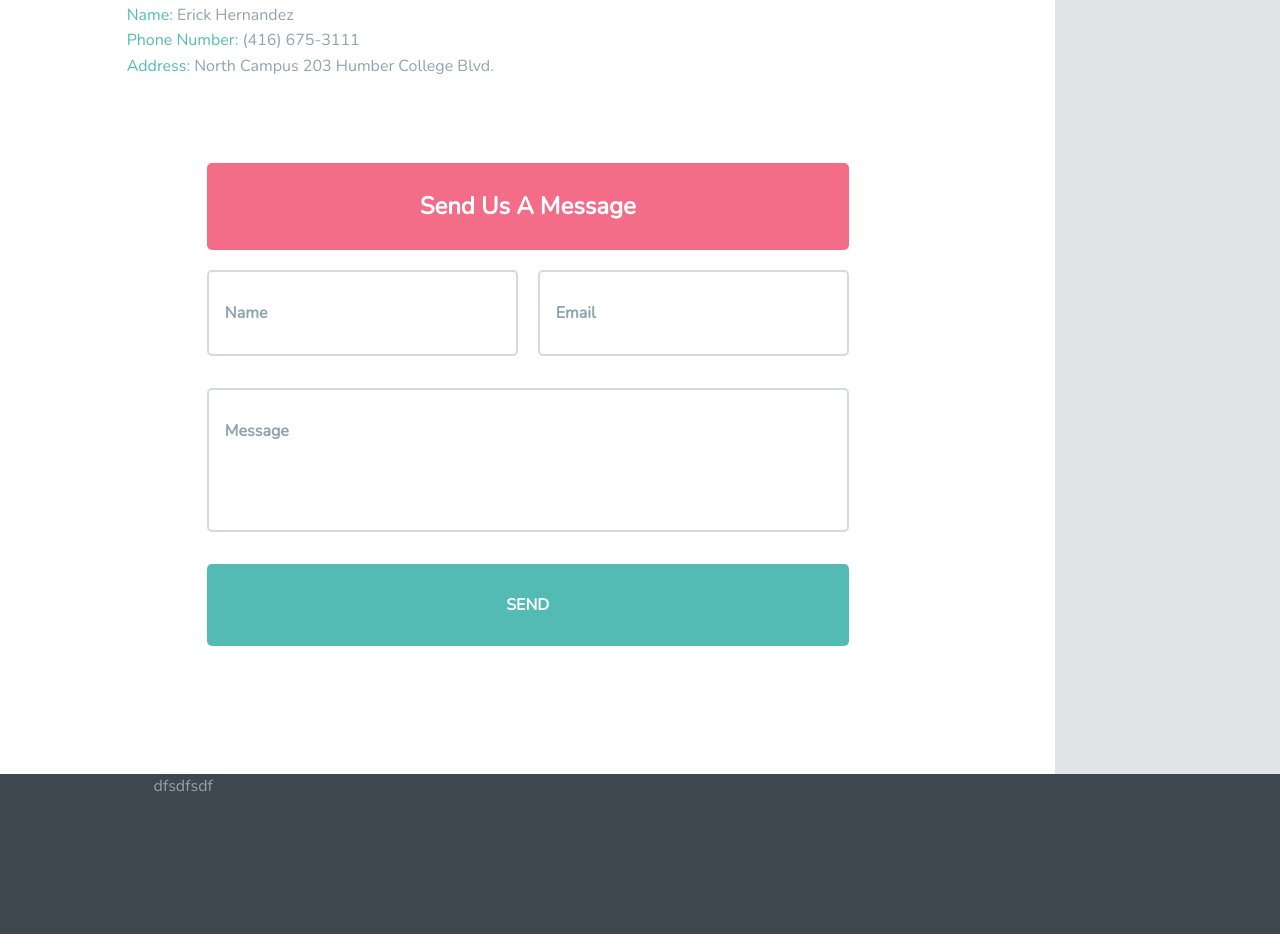
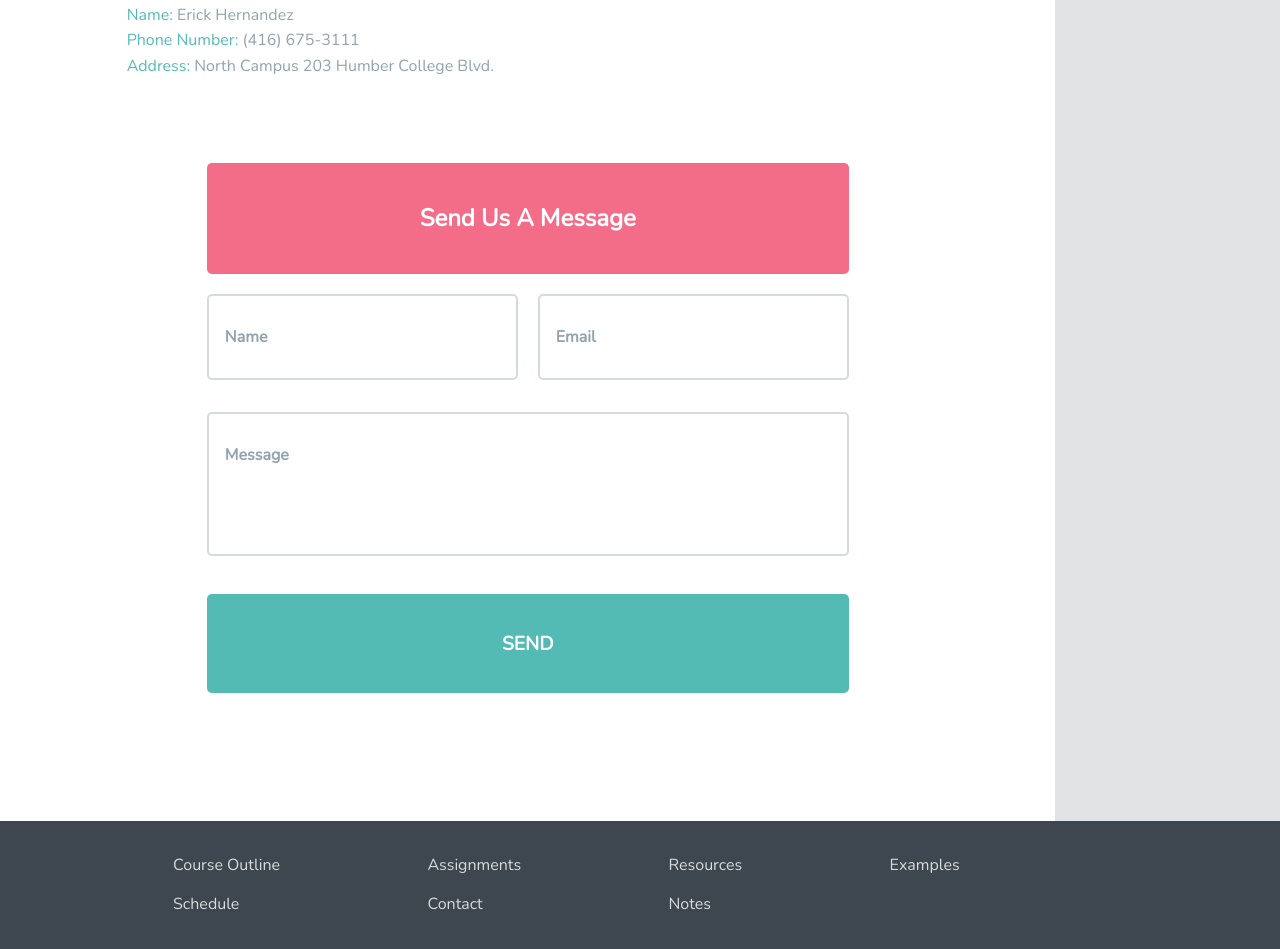
Before and after one commit to ehzdesign/web-programming-3-assignment-1, a website: page contact.html in a window 1280 px wide. Shown: the part 407-1356 px from the top of the page. Drawn offline with nearby package versions, Linux system fonts and the light colour scheme.

Commit message:
add footer to each page

```diff
--- a/contact.html
+++ b/contact.html
@@ -67,10 +67,24 @@
 
 <!--CONTACT SECTION ENDS HERE -->
 
+<!--FOOTER SECTION STARTS HERE -->
+
   <footer id="footer">
     <div class="wrapper">
-      dfsdfsdf
+      <div class="footer-links">
+        <ul>
+          <li><a href="index.html">Course Outline</a></li>
+          <li><a href="schedule.html">Schedule</a></li>
+          <li><a href="assignments.html">Assignments</a></li>
+          <li><a href="contact.html">Contact</a></li>
+          <li><a href="resources.html">Resources</a></li>
+          <li><a href="notes.html">Notes</a></li>
+          <li><a href="examples.html">Examples</a></li>
+        </ul>
+      </div>
     </div>
   </footer>
+<!--FOOTER SECTION ENDS HERE -->
+
 </body>
 </html>
--- a/scss/pages/_contact.scss
+++ b/scss/pages/_contact.scss
@@ -23,9 +23,8 @@
     @extend %center-text;
     background-color: $color-warn;
     color: $color-primary;
-    padding: 1em 0;
+    padding: 1.5em 0;
     border-radius: 5px;
-
   }
 
   input:nth-child(2){
@@ -65,6 +64,7 @@
     border: none;
     @extend %transition-default;
     margin-top: 2em;
+    font-size: 1.2em;
 
       &:hover{
         background-color: shade($color-accent, 20%);
--- a/scss/partials/_footer.scss
+++ b/scss/partials/_footer.scss
@@ -2,6 +2,28 @@
 
 #footer{
   background-color: $color-footer;
-  height: 20vh;
+  padding: 2em 2%;
+  // width: 100%;
+}
+
+.footer-links{
   width: 100%;
+
+  a{
+    color: tint($color-footer, 80%);
+    @extend %transition-default;
+
+    &:hover{
+      color: tint($color-footer, 50%);
+    }
+  }
+
+  ul{
+    @extend %flex;
+    @extend %flex-wrap;
+    @extend %flex-column;
+    height: 4em;
+    justify-content: space-between;
+  }
+
 }
```
Also changed, not shown: assignments.html (+18 -5 lines), index.html (+19 -5 lines), schedule.html (+17 -7 lines), css/main.css.
